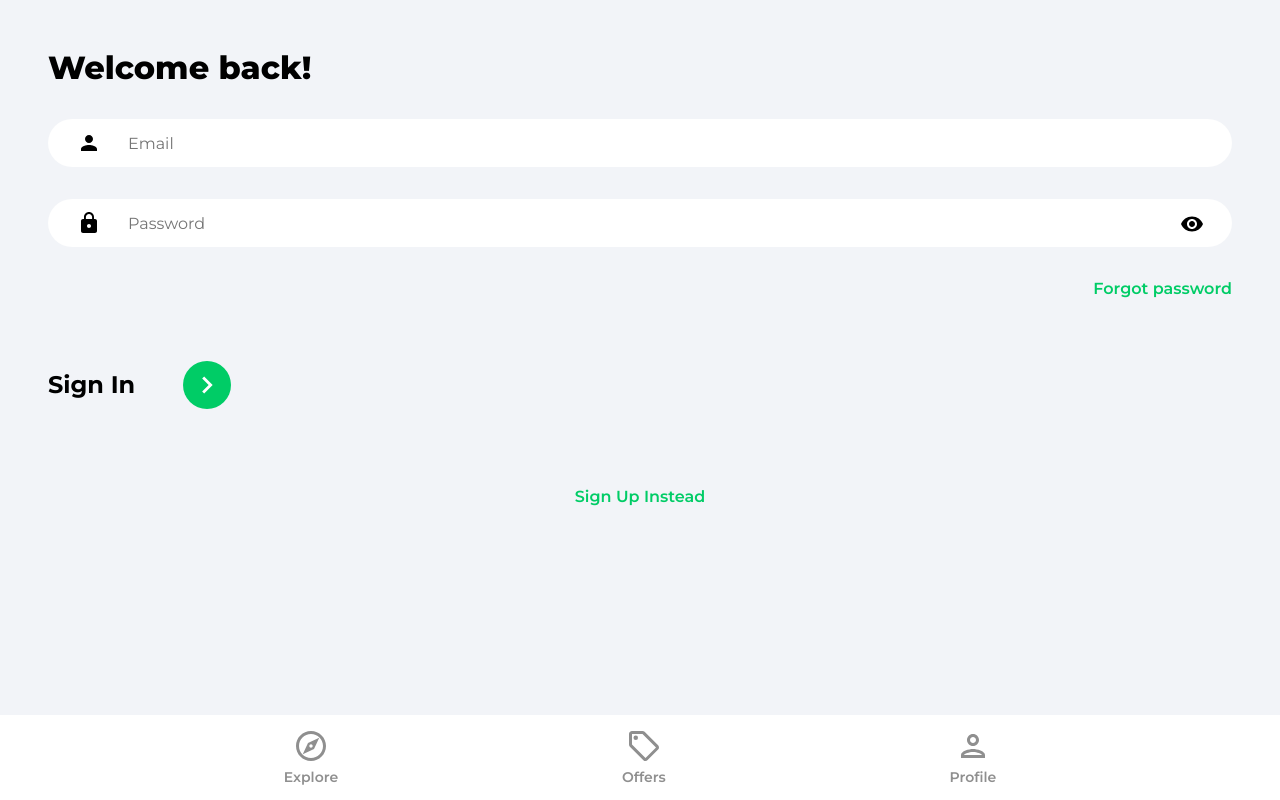
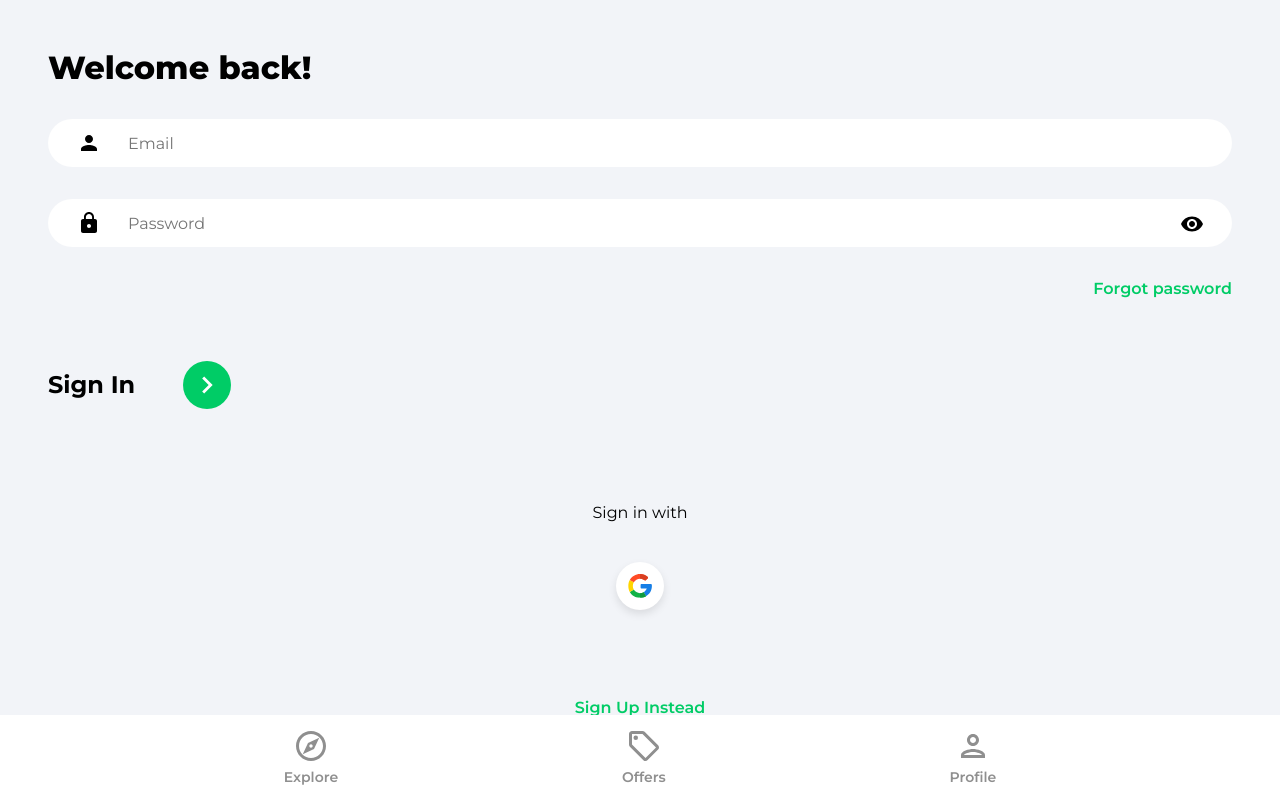
Before and after one commit to Catevika/BRAD-TRAVERSY_house-marketplace-practice, a React (Create React App) app: page /sign-in in a window 1280 px wide. Built offline with nearby package versions, Linux system fonts and the light colour scheme.

Commit message:
Add Google sign-in option

```diff
--- /dev/null
+++ b/src/components/OAuth.jsx
@@ -0,0 +1,47 @@
+import { useLocation, useNavigate } from 'react-router-dom';
+import { getAuth, signInWithPopup, GoogleAuthProvider } from 'firebase/auth';
+import { doc, setDoc, getDoc, serverTimestamp } from 'firebase/firestore';
+import { db } from '../firebase.config';
+import { toast } from 'react-toastify';
+import googleIcon from '../assets/svg/googleIcon.svg';
+
+function OAuth() {
+	const navigate = useNavigate();
+	const location = useLocation();
+
+	const onGoogleClick = async () => {
+		try {
+			const auth = getAuth();
+			const provider = new GoogleAuthProvider();
+			const result = await signInWithPopup(auth, provider);
+			const user = result.user;
+
+			// Check for user
+			const docRef = doc(db, 'users', user.uid);
+			const docSnap = await getDoc(docRef);
+
+			// If user, doesn't exist, create user
+			if (!docSnap.exists()) {
+				await setDoc(doc(db, 'users', user.uid), {
+					name: user.displayName,
+					email: user.email,
+					timestamp: serverTimestamp()
+				});
+			}
+			navigate('/');
+		} catch (error) {
+			toast.error('Could not authorize with Google');
+		}
+	};
+
+	return (
+		<div className='socialLogin'>
+			<p>Sign {location.pathname === '/sign-up' ? 'up' : 'in'} with </p>
+			<button className='socialIconDiv' onClick={onGoogleClick}>
+				<img className='socialIconImg' src={googleIcon} alt='google' />
+			</button>
+		</div>
+	);
+}
+
+export default OAuth;
--- a/src/pages/SignIn.jsx
+++ b/src/pages/SignIn.jsx
@@ -2,6 +2,7 @@
 import { Link, useNavigate } from 'react-router-dom';
 import { toast } from 'react-toastify';
 import { getAuth, signInWithEmailAndPassword } from 'firebase/auth';
+import OAuth from '../components/OAuth';
 import { ReactComponent as ArrowRightIcon } from '../assets/svg/keyboardArrowRightIcon.svg';
 import visibilityIcon from '../assets/svg/visibilityIcon.svg';
 
@@ -90,7 +91,7 @@
 							</button>
 						</div>
 					</form>
-					{/* Google OAuth */}
+					<OAuth />
 					<Link to='/sign-up' className='registerLink'>
 						Sign Up Instead
 					</Link>
--- a/src/pages/SignUp.jsx
+++ b/src/pages/SignUp.jsx
@@ -8,6 +8,7 @@
 } from 'firebase/auth';
 import { db } from '../firebase.config';
 import { setDoc, doc, serverTimestamp } from 'firebase/firestore';
+import OAuth from '../components/OAuth';
 import { ReactComponent as ArrowRightIcon } from '../assets/svg/keyboardArrowRightIcon.svg';
 import visibilityIcon from '../assets/svg/visibilityIcon.svg';
 
@@ -116,7 +117,7 @@
 							</button>
 						</div>
 					</form>
-					{/* Google OAuth */}
+					<OAuth />
 					<Link to='/sign-in' className='registerLink'>
 						Sign In Instead
 					</Link>
```
